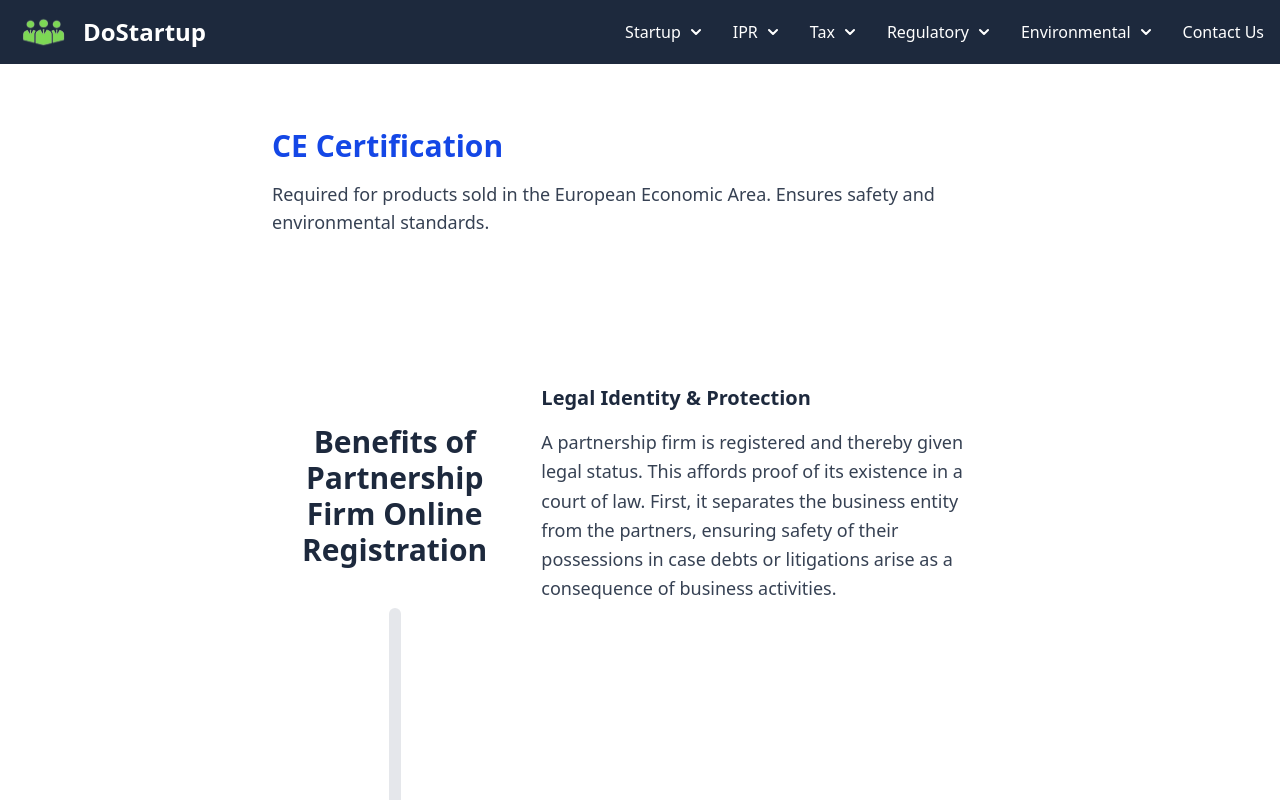
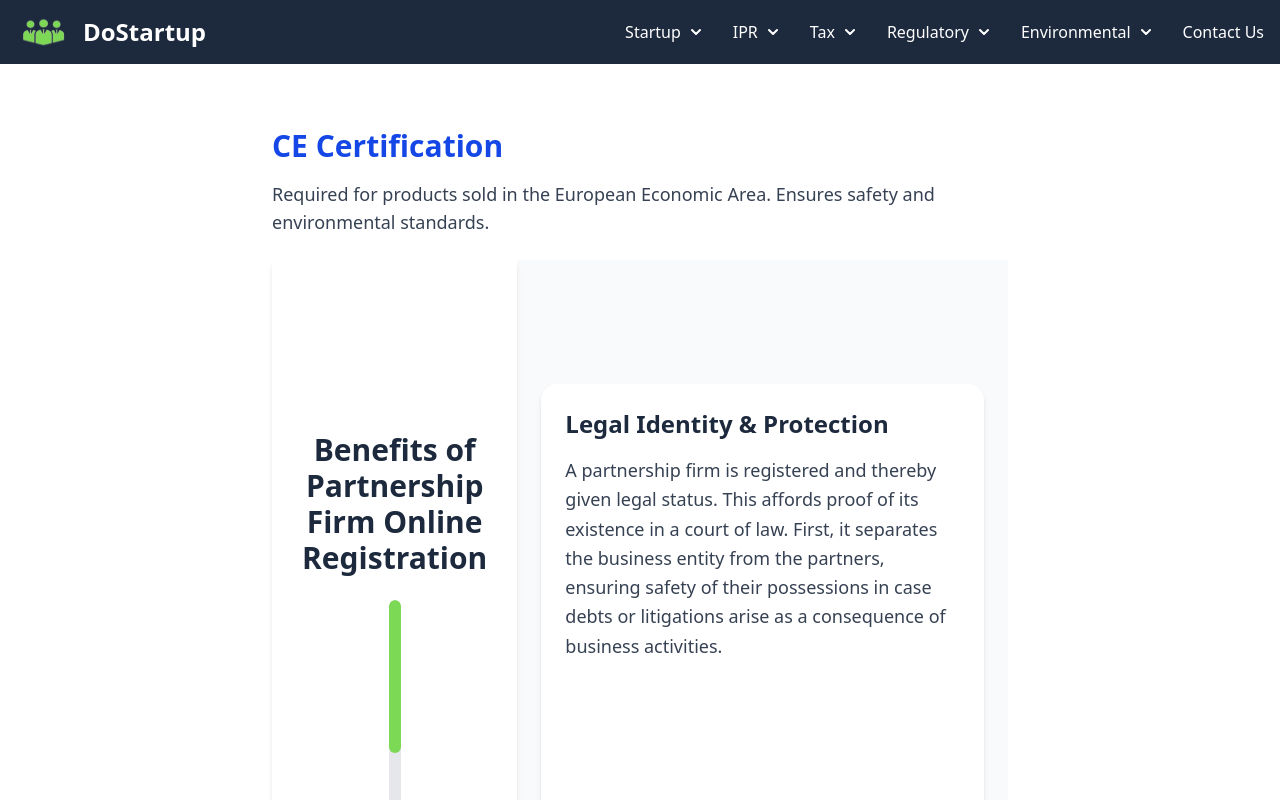
Before and after one commit to easysheep/dostartup, a Next.js app: page /register/ce in a window 1280 px wide. Shown: the top 800 px of the page. Built offline with nearby package versions, Linux system fonts and the light colour scheme.

Commit message:
made changes to ui added a few animations to the existing cursor view

```diff
--- a/src/components/Register/PartnershipFirmRegistration.tsx
+++ b/src/components/Register/PartnershipFirmRegistration.tsx
@@ -1,8 +1,10 @@
 "use client";
+
 import { useRef, useEffect, useState } from "react";
+import { motion, useAnimation } from "framer-motion";
+import { useInView } from "react-intersection-observer";
 
-interface Benefit
-{
+interface Benefit {
   id: number;
   title: string;
   content: string;
@@ -61,7 +63,6 @@ const benefits: Benefit[] = [
 
 export default function PartnershipFirmRegistration() {
   const [progress, setProgress] = useState(0);
-  const sectionRefs = useRef<(HTMLDivElement | null)[]>([]);
 
   const handleScroll = () => {
     const scrollTop = window.scrollY;
@@ -75,35 +76,64 @@ export default function PartnershipFirmRegistration() {
     return () => window.removeEventListener("scroll", handleScroll);
   }, []);
 
+  const fadeInUp = {
+    hidden: { opacity: 0, y: 50 },
+    visible: {
+      opacity: 1,
+      y: 0,
+      transition: {
+        duration: 0.6,
+        ease: "easeOut",
+      },
+    },
+  };
+
   return (
-    <div className="flex flex-col md:flex-row">
+    <div className="flex flex-col md:flex-row bg-gray-50">
       {/* Left Panel */}
-      <div className="md:w-1/3 sticky top-0 h-screen flex flex-col gap-4 justify-center items-center p-6 bg-white">
-        <h2 className="text-3xl font-bold text-[#1D293D] text-center mb-6">
+      <div className="md:w-1/3 sticky top-0 h-screen flex flex-col gap-6 justify-center items-center p-6 bg-white shadow-md z-10">
+        <motion.h2
+          initial={{ opacity: 0, y: -30 }}
+          animate={{ opacity: 1, y: 0 }}
+          transition={{ duration: 0.6 }}
+          className="text-3xl font-bold text-[#1D293D] text-center"
+        >
           Benefits of Partnership Firm Online Registration
-        </h2>
+        </motion.h2>
+
         <div className="w-3 h-72 bg-gray-200 rounded-full relative overflow-hidden">
-          <div
-            className="absolute top-0 w-2 bg-[#7CD955] rounded-full transition-all duration-200 ease-in-out"
-            style={{ height: `${progress}%` }}
+          <motion.div
+            animate={{ height: `${progress}%` }}
+            transition={{ ease: "easeOut", duration: 0.4 }}
+            className="absolute top-0 w-3 bg-[#7CD955] rounded-full"
           />
         </div>
       </div>
 
       {/* Right Panel */}
-      <div className="md:w-2/3 p-6 space-y-12 mt-[100px]">
-        {benefits.map((b, idx) => (
-          <div
-            key={b.id}
-            ref={(el) => {
-              sectionRefs.current[idx] = el;
-            }}
-            className="min-h-screen"
-          >
-            <h3 className="text-xl font-bold text-[#1D293D] mb-4">{b.title}</h3>
-            <p className="text-gray-700 leading-relaxed text-lg">{b.content}</p>
-          </div>
-        ))}
+      <div className="md:w-2/3 p-6 space-y-24 mt-[100px]">
+        {benefits.map((b) => {
+          const [ref, inView] = useInView({ triggerOnce: true, threshold: 0.2 });
+          const controls = useAnimation();
+
+          useEffect(() => {
+            if (inView) controls.start("visible");
+          }, [inView, controls]);
+
+          return (
+            <motion.div
+              key={b.id}
+              ref={ref}
+              initial="hidden"
+              animate={controls}
+              variants={fadeInUp}
+              className="min-h-[60vh] bg-white p-6 rounded-2xl shadow-md hover:shadow-xl transition-all duration-300"
+            >
+              <h3 className="text-2xl font-semibold text-[#1D293D] mb-4">{b.title}</h3>
+              <p className="text-gray-700 leading-relaxed text-lg">{b.content}</p>
+            </motion.div>
+          );
+        })}
       </div>
     </div>
   );
```
